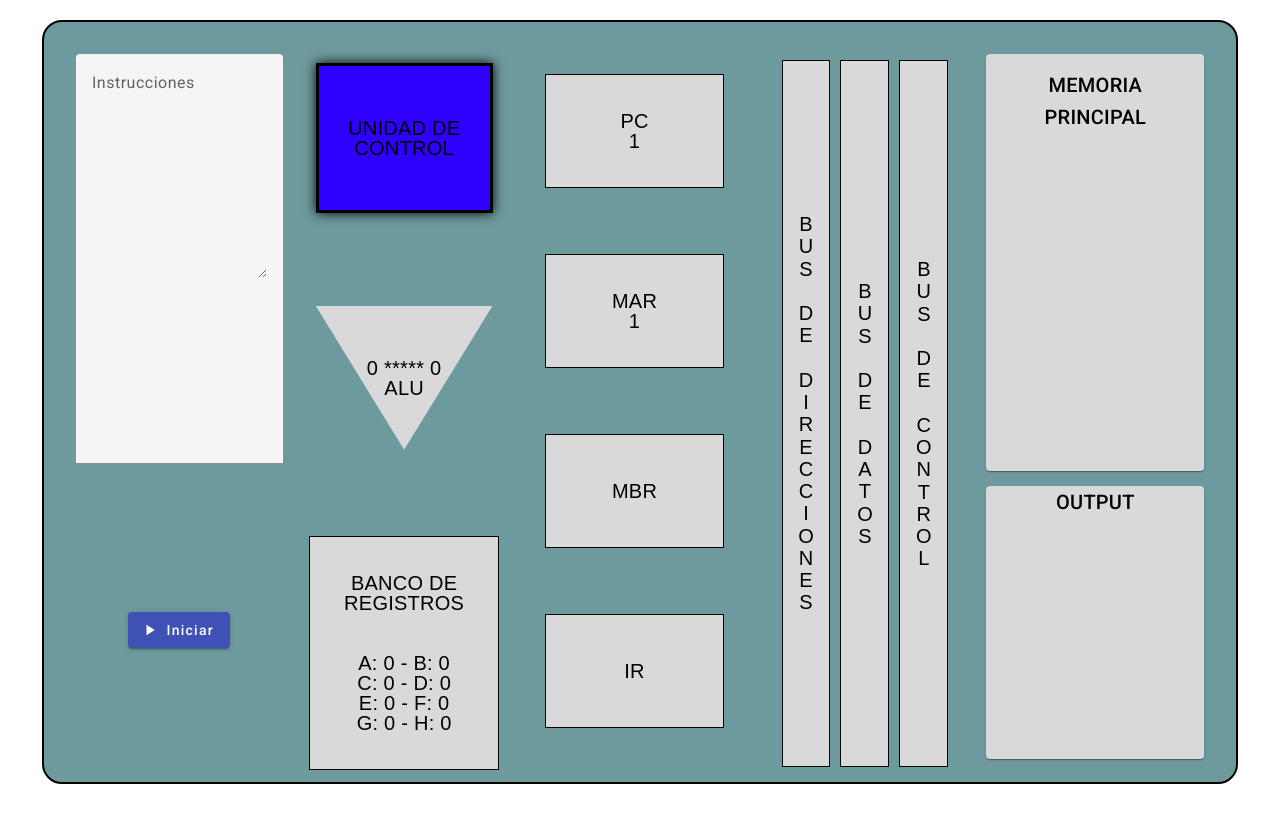
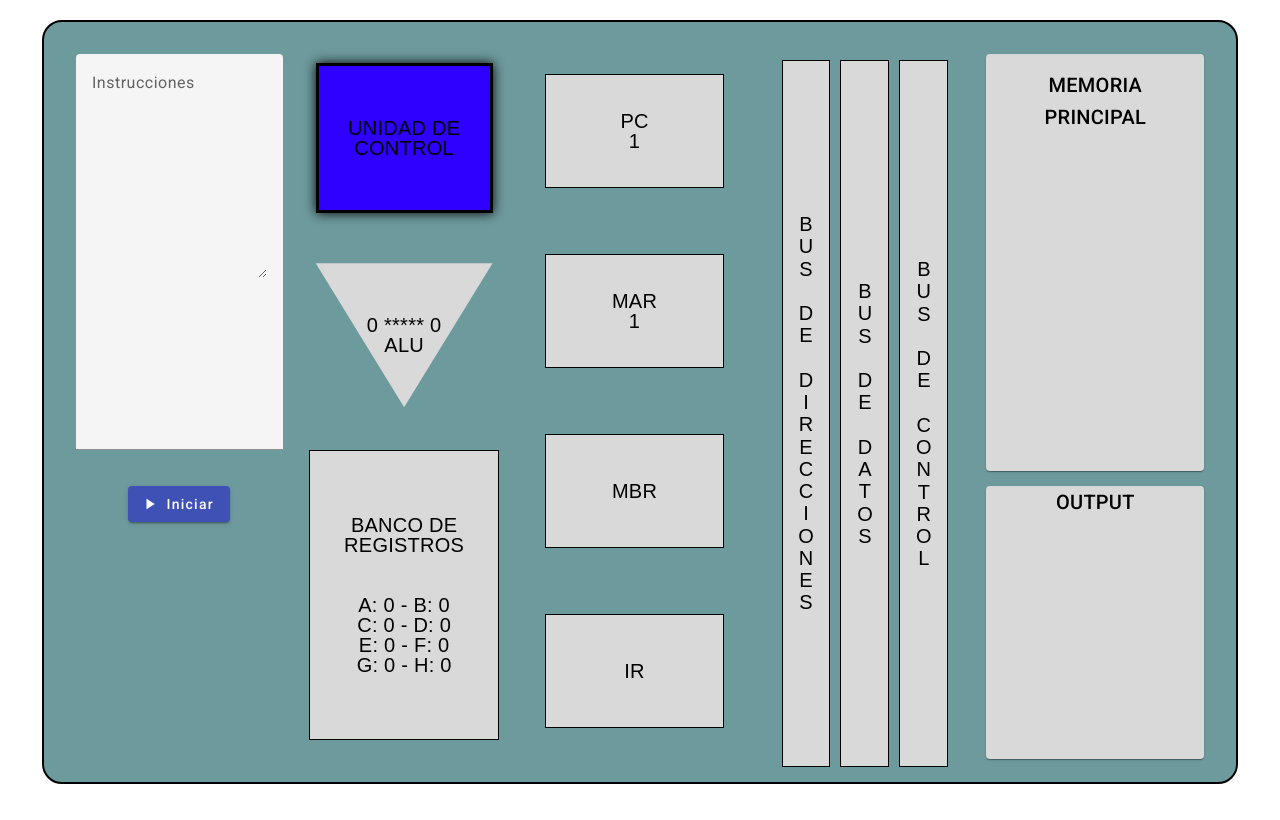
Before and after one commit to alejo-pine/Proyecto_Arquitectura_de_Computadores, an Angular app: page / in a window 1280 px wide. Built offline with nearby package versions, Linux system fonts and the light colour scheme.

Commit message:
Cambios visuales

```diff
--- a/src/app/app.component.css
+++ b/src/app/app.component.css
@@ -18,6 +18,15 @@
   padding: 20px;
   border-radius: 20px;
   background: #6D9A9D;
+}
+
+.subcontainer-instrucciones {
+  width: 100%;
+  height: 58%;
+}
+
+.subcontainer-button {
+  height: 38%;
 }
 
 .container-carga-instrucciones,
@@ -48,13 +57,12 @@
 
 .container__body__principal__input {
   width: 100%;
-  height: 60%;
+  height: 100%;
 }
 
 #text-area__imput{
   height: 200px;
 }
-
 
 .container__body__principal__card {
   width: 100%;
@@ -158,6 +166,7 @@
 }
 
 .container__body__principal__center__AG {
+  height: 40%;
   flex: 1;
   margin: 3px;
   display: flex;
--- a/src/app/app.component.html
+++ b/src/app/app.component.html
@@ -5,6 +5,7 @@
   <meta charset="UTF-8">
   <meta http-equiv="X-UA-Compatible" content="IE=edge">
   <meta name="viewport" content="width=device-width, initial-scale=1.0">
+  <link rel="stylesheet" href="reset.css">
   <link rel="stylesheet" href="app.component.css">
 </head>
 
@@ -12,11 +13,13 @@
   <div class="container_body_principal">
 
     <div class="container-carga-instrucciones">
-      <mat-form-field class="container__body__principal__input">
-        <mat-label>Instrucciones</mat-label>
-        <textarea id="text-area__imput" matInput [(ngModel)]="instruccionesIntroducidas"></textarea>
-      </mat-form-field>
-      <div>
+      <div class="subcontainer-instrucciones">
+        <mat-form-field class="container__body__principal__input">
+          <mat-label>Instrucciones</mat-label>
+          <textarea id="text-area__imput" matInput [(ngModel)]="instruccionesIntroducidas"></textarea>
+        </mat-form-field>
+      </div>
+      <div class="subcontainer-button">
         <button class="header__button" mat-raised-button color="primary" (click)="cargarYEjecutarInstrucciones()" [disabled]="!habilitarBtnEjecutar"><mat-icon>play_arrow</mat-icon>Iniciar</button>
       </div>
     </div>
--- a/src/app/app.component.ts
+++ b/src/app/app.component.ts
@@ -12,7 +12,7 @@
 @Component({
   selector: 'app-root',
   templateUrl: './app.component.html',
-  styleUrls: ['./app.component.css'],
+  styleUrls: ['./reset.css', './app.component.css'],
 })
 export class AppComponent {
 
--- /dev/null
+++ b/src/app/reset.css
@@ -0,0 +1,48 @@
+/* http://meyerweb.com/eric/tools/css/reset/
+v2.0 | 20110126
+License: none (public domain)
+*/
+
+html, body, div, span, applet, object, iframe,
+h1, h2, h3, h4, h5, h6, p, blockquote, pre,
+a, abbr, acronym, address, big, cite, code,
+del, dfn, em, img, ins, kbd, q, s, samp,
+small, strike, strong, sub, sup, tt, var,
+b, u, i, center,
+dl, dt, dd, ol, ul, li,
+fieldset, form, label, legend,
+table, caption, tbody, tfoot, thead, tr, th, td,
+article, aside, canvas, details, embed,
+figure, figcaption, footer, header, hgroup,
+menu, nav, output, ruby, section, summary,
+time, mark, audio, video {
+ margin: 0;
+ padding: 0;
+ border: 0;
+ font-size: 100%;
+ font: inherit;
+ vertical-align: baseline;
+}
+/* HTML5 display-role reset for older browsers */
+article, aside, details, figcaption, figure,
+footer, header, hgroup, menu, nav, section {
+ display: block;
+}
+body {
+ line-height: 1;
+}
+ol, ul {
+ list-style: none;
+}
+blockquote, q {
+ quotes: none;
+}
+blockquote:before, blockquote:after,
+q:before, q:after {
+ content: '';
+ content: none;
+}
+table {
+ border-collapse: collapse;
+ border-spacing: 0;
+}
```
